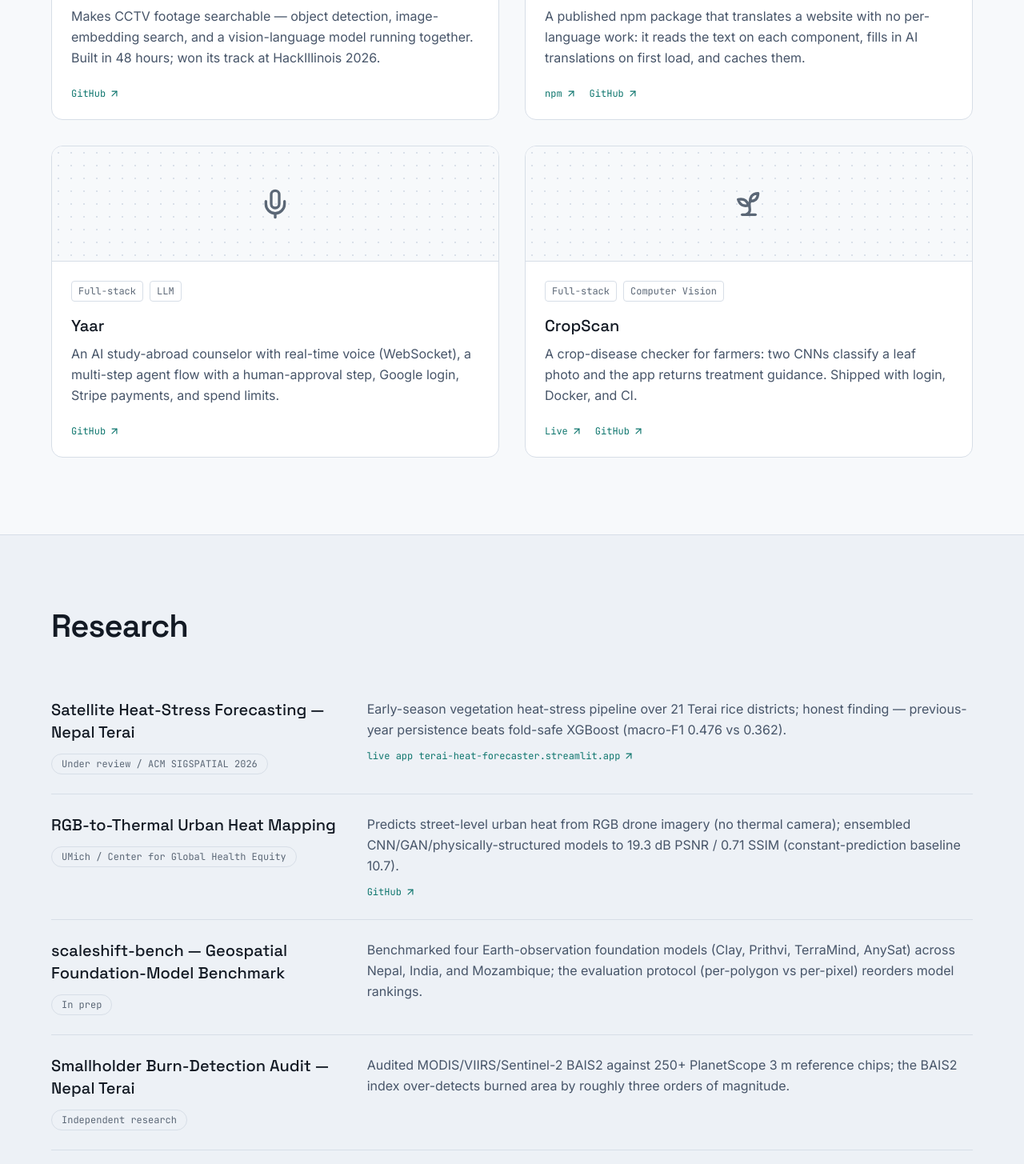
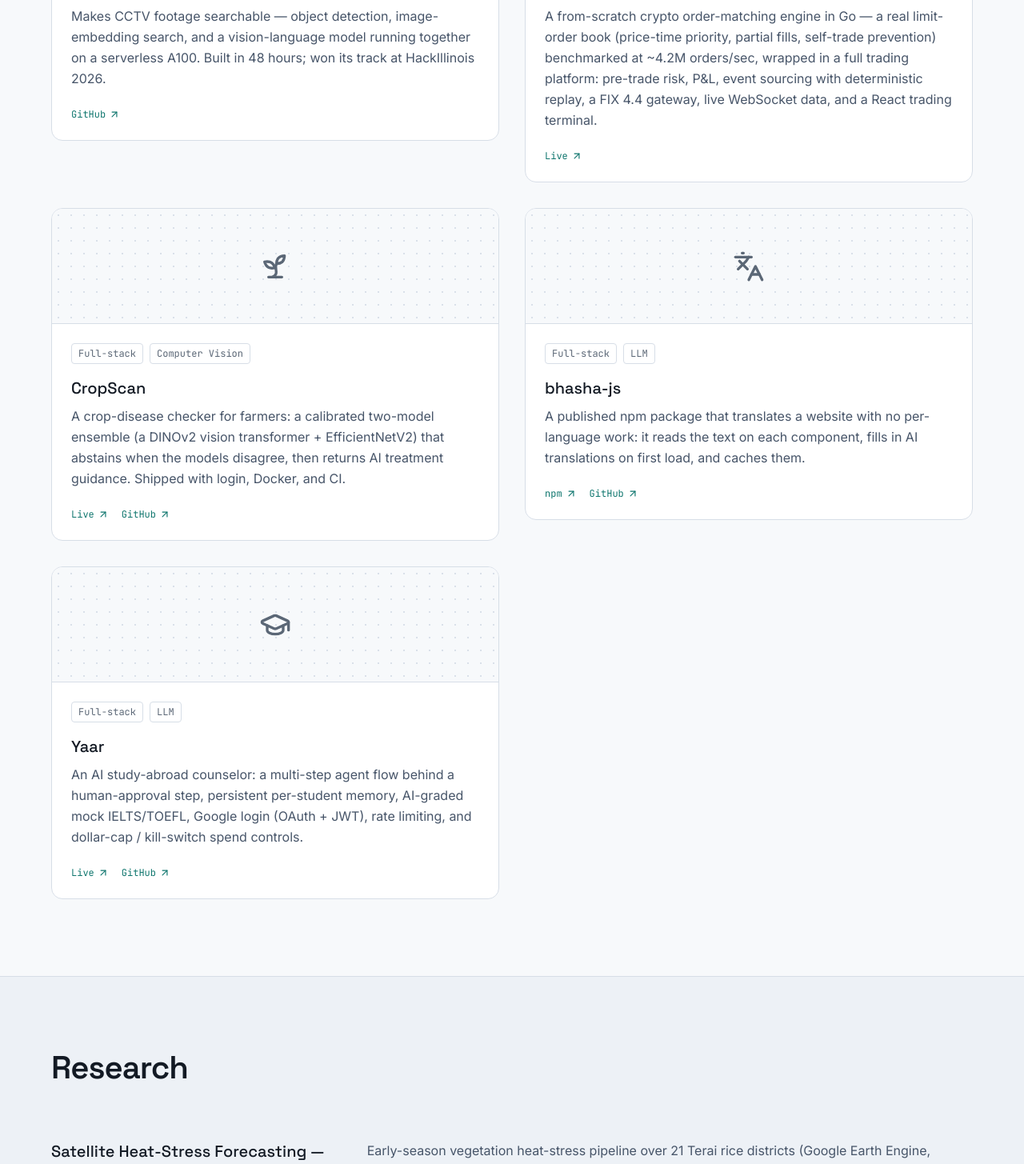
Before and after one commit to thesantoshpant/thesantoshpant.github.io, a React (Vite) app: page / in a window 1280 px wide. Shown: the part 1220-2675 px from the top of the page at 80% size. Built offline with nearby package versions, Linux system fonts and the light colour scheme.

Commit message:
Update portfolio content: accurate project + research info, add OMS and conformal-prediction paper, refresh links and resume PDFs

```diff
--- a/src/components/Hero.tsx
+++ b/src/components/Hero.tsx
@@ -43,7 +43,7 @@ export function Hero() {
           </h1>
           <p className="max-w-3xl font-body text-lg leading-relaxed text-secondary">
             CS + Data Science at Knox College, graduating 2027. Break Through Tech AI Fellow at
-            Cornell Tech. First-author paper under review at ACM SIGSPATIAL 2026.
+            Cornell Tech. Three first-author papers under review (SIGSPATIAL, TMLR).
           </p>
         </Reveal>
       </div>
--- a/src/content/projects.ts
+++ b/src/content/projects.ts
@@ -1,7 +1,7 @@
-import { Search, Languages, Mic, Sprout } from "lucide-react";
+import { Search, CandlestickChart, Sprout, Languages, GraduationCap } from "lucide-react";
 import type { Project } from "../types";
 
-/** Verbatim content from the spec §4. Every claim/link matches it exactly. */
+/** Accurate project content — synced to the Description/ dossiers + résumés (2026-06-18). */
 export const projects: Project[] = [
   {
     slug: "vigilant-ai",
@@ -9,8 +9,29 @@ export const projects: Project[] = [
     icon: Search,
     tags: ["Full-stack", "Computer Vision", "LLM"],
     description:
-      "Makes CCTV footage searchable — object detection, image-embedding search, and a vision-language model running together. Built in 48 hours; won its track at HackIllinois 2026.",
+      "Makes CCTV footage searchable — object detection, image-embedding search, and a vision-language model running together on a serverless A100. Built in 48 hours; won its track at HackIllinois 2026.",
     links: [{ label: "GitHub", href: "https://github.com/thesantoshpant/vigilant-ai" }],
+  },
+  {
+    slug: "oms",
+    title: "OMS — Crypto Matching Engine",
+    icon: CandlestickChart,
+    tags: ["Full-stack"],
+    description:
+      "A from-scratch crypto order-matching engine in Go — a real limit-order book (price-time priority, partial fills, self-trade prevention) benchmarked at ~4.2M orders/sec, wrapped in a full trading platform: pre-trade risk, P&L, event sourcing with deterministic replay, a FIX 4.4 gateway, live WebSocket data, and a React trading terminal.",
+    links: [{ label: "Live", href: "https://theoms.vercel.app" }],
+  },
+  {
+    slug: "cropscan",
+    title: "CropScan",
+    icon: Sprout,
+    tags: ["Full-stack", "Computer Vision"],
+    description:
+      "A crop-disease checker for farmers: a calibrated two-model ensemble (a DINOv2 vision transformer + EfficientNetV2) that abstains when the models disagree, then returns AI treatment guidance. Shipped with login, Docker, and CI.",
+    links: [
+      { label: "Live", href: "https://cropscan.tech" },
+      { label: "GitHub", href: "https://github.com/thesantoshpant/cropscan" },
+    ],
   },
   {
     slug: "bhasha-js",
@@ -27,22 +48,13 @@ export const projects: Project[] = [
   {
     slug: "yaar",
     title: "Yaar",
-    icon: Mic,
+    icon: GraduationCap,
     tags: ["Full-stack", "LLM"],
     description:
-      "An AI study-abroad counselor with real-time voice (WebSocket), a multi-step agent flow with a human-approval step, Google login, Stripe payments, and spend limits.",
-    links: [{ label: "GitHub", href: "https://github.com/thesantoshpant/yaar" }],
-  },
-  {
-    slug: "cropscan",
-    title: "CropScan",
-    icon: Sprout,
-    tags: ["Full-stack", "Computer Vision"],
-    description:
-      "A crop-disease checker for farmers: two CNNs classify a leaf photo and the app returns treatment guidance. Shipped with login, Docker, and CI.",
+      "An AI study-abroad counselor: a multi-step agent flow behind a human-approval step, persistent per-student memory, AI-graded mock IELTS/TOEFL, Google login (OAuth + JWT), rate limiting, and dollar-cap / kill-switch spend controls.",
     links: [
-      { label: "Live", href: "https://cropscan.tech" },
-      { label: "GitHub", href: "https://github.com/thesantoshpant/cropscan" },
+      { label: "Live", href: "https://okyaar.vercel.app" },
+      { label: "GitHub", href: "https://github.com/thesantoshpant/yaar" },
     ],
   },
 ];
--- a/src/content/research.ts
+++ b/src/content/research.ts
@@ -1,37 +1,44 @@
 import type { ResearchItem } from "../types";
 
 /**
- * Verbatim content from the spec §4. Plain list — NOT cards, NO stat row.
- * HONESTY: the SIGSPATIAL paper is "under review", never published/accepted.
+ * Accurate research content — synced to the Description/ dossiers + résumés (2026-06-18).
+ * HONESTY: every paper is "under review" or "in prep" — never "published" / "accepted".
+ * Five papers total: three under review, two in preparation.
  */
 export const research: ResearchItem[] = [
   {
     title: "Satellite Heat-Stress Forecasting — Nepal Terai",
     status: "Under review / ACM SIGSPATIAL 2026",
     description:
-      "Early-season vegetation heat-stress pipeline over 21 Terai rice districts; honest finding — previous-year persistence beats fold-safe XGBoost (macro-F1 0.476 vs 0.362).",
+      "Early-season vegetation heat-stress pipeline over 21 Terai rice districts (Google Earth Engine, 59,793 pixel-years); honest finding — previous-year persistence beats fold-safe XGBoost (macro-F1 0.476 vs 0.362) under year-blocked, leave-one-district-out evaluation.",
     link: {
       label: "live app terai-heat-forecaster.streamlit.app",
       href: "https://terai-heat-forecaster.streamlit.app",
     },
   },
   {
+    title: "scaleshift-bench — Frozen Features Often Match Fine-Tuning",
+    status: "Under review / TMLR 2026",
+    description:
+      "Controlled evaluation of geospatial foundation models (Prithvi-EO-2.0, TerraMind) for field-extent segmentation across six countries (Fields of The World): a frozen decoder is statistically equivalent to full fine-tuning in 9 of 12 cells at ~110× fewer parameters, and proxy land-cover labels inflate weak baselines by up to +0.34 AUROC.",
+  },
+  {
+    title: "Conformal Prediction for District Paddy-Yield Loss — Nepal",
+    status: "Under review / ACM SIGSPATIAL 2026 (Applications)",
+    description:
+      "District-level 90% conformal prediction intervals for Nepal's 2025 Madhesh drought — covariate-shift-weighted conformal with a finite-sample coverage guarantee, plus a decision classifier that abstains when calibration is insufficient.",
+  },
+  {
     title: "RGB-to-Thermal Urban Heat Mapping",
-    status: "UMich / Center for Global Health Equity",
+    status: "In prep / WACV 2027 · UMich",
     description:
-      "Predicts street-level urban heat from RGB drone imagery (no thermal camera); ensembled CNN/GAN/physically-structured models to 19.3 dB PSNR / 0.71 SSIM (constant-prediction baseline 10.7).",
+      "Predicts street-level urban heat from ordinary RGB drone imagery (no thermal camera). Diagnosed two silent data faults the hackathon pipeline missed and rebuilt it (ConvNeXt U-Net + pix2pix cGAN); the 2nd-place hackathon model scored 19.3 dB PSNR / 0.66 SSIM on a 202-image held-out set.",
     link: { label: "GitHub", href: "https://github.com/thesantoshpant/rgb-to-thermal" },
   },
   {
-    title: "scaleshift-bench — Geospatial Foundation-Model Benchmark",
-    status: "In prep",
+    title: "Cross-Region Fire-Attribution Audit — Terai, Punjab, MP",
+    status: "In prep / GIScience & Remote Sensing",
     description:
-      "Benchmarked four Earth-observation foundation models (Clay, Prithvi, TerraMind, AnySat) across Nepal, India, and Mozambique; the evaluation protocol (per-polygon vs per-pixel) reorders model rankings.",
-  },
-  {
-    title: "Smallholder Burn-Detection Audit — Nepal Terai",
-    status: "Independent research",
-    description:
-      "Audited MODIS/VIIRS/Sentinel-2 BAIS2 against 250+ PlanetScope 3 m reference chips; the BAIS2 index over-detects burned area by roughly three orders of magnitude.",
+      "Audited MODIS/VIIRS fire detections used as crop-residue proxies; across four cropland masks, the share of dry-season detections outside cropland rises from Punjab (4.5%) to Madhya Pradesh (18%) to Nepal Terai (98%), validated against published DARBE numbers within 1.24×.",
   },
 ];
```
Also changed, not shown: 2 other files (tests, documents, lock files or other folders).
